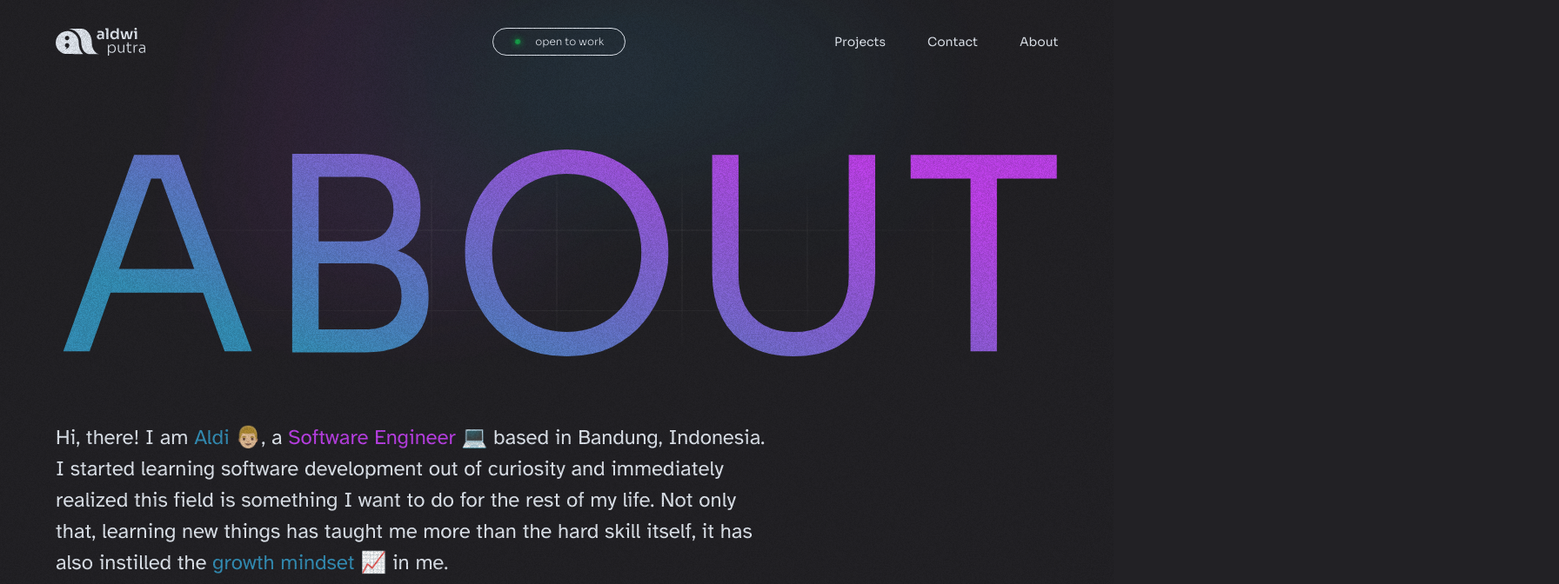
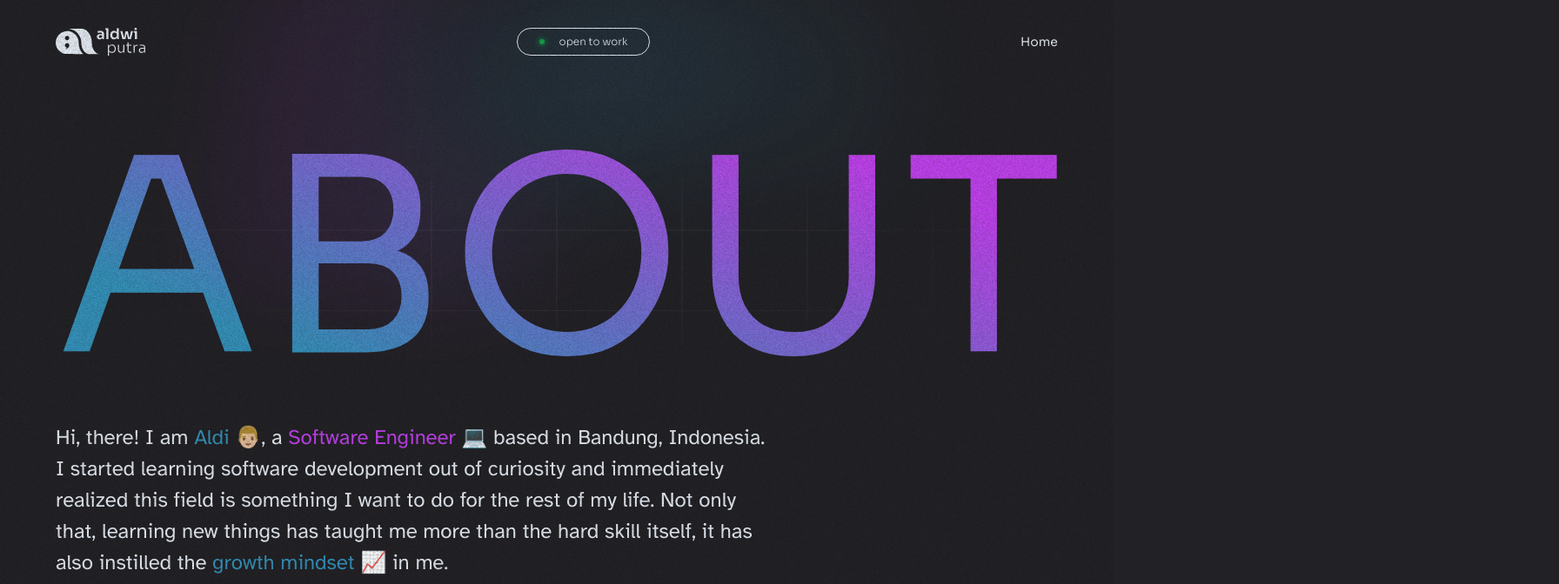
Before and after one commit to aldwiputra/aldwiputra-portfolio, a SvelteKit app: page /about in a window 1280 px wide. Shown: the top 672 px of the page at 87% size, 1792 px wide, since content can reach past the window. Built offline with nearby package versions, Linux system fonts and the light colour scheme.

Commit message:
fix navigation element

```diff
--- a/src/components/Navbar.svelte
+++ b/src/components/Navbar.svelte
@@ -1,5 +1,6 @@
-<script>
+<script lang="ts">
 	import Greeting from './Greeting.svelte';
+	import { page } from '$app/stores';
 </script>
 
 <header class="flex" data-justi-align="sb-center">
@@ -17,9 +18,11 @@
 
 	<nav>
 		<ul class="flex">
-			<li><a href="#projects">projects</a></li>
-			<li><a href="#contact">contact</a></li>
-			<li><a href="/about">about</a></li>
+			{#if $page.url.pathname === '/'}
+				<li><a href="/about">about</a></li>
+			{:else}
+				<li><a href="/">home</a></li>
+			{/if}
 		</ul>
 	</nav>
 
@@ -53,7 +56,7 @@
 	.open-to-work-container {
 		padding: 0.375rem 1.5rem;
 		display: none;
-		margin-left: 10rem;
+		/* margin-left: 10rem; */
 		/* transform: translateX(5rem); */
 		border-radius: 1.5rem;
 		border: 1px solid rgba(var(--rgb-off-white));
--- a/src/routes/+layout.svelte
+++ b/src/routes/+layout.svelte
@@ -1,6 +1,7 @@
 <script lang="ts">
 	import Container from '../components/Container.svelte';
 	import Navbar from '../components/Navbar.svelte';
+	import { page } from '$app/stores';
 	import '../global.css';
 
 	export const prerender = true;
--- a/src/routes/about/+page.svelte
+++ b/src/routes/about/+page.svelte
@@ -1,9 +1,16 @@
 <script>
 	import { fly } from 'svelte/transition';
+	import { circOut } from 'svelte/easing';
 	import SkillsSection from '../../components/SkillsSection.svelte';
+	import ContactSection from '../../components/ContactSection.svelte';
+
+	import { page } from '$app/stores';
+
+	let activepage = page;
+	console.log(activepage);
 </script>
 
-<svg viewBox="0 0 59.5 12.5" in:fly={{ y: 100 }}>
+<svg viewBox="0 0 59.5 12.5">
 	<style>
 		text {
 			font-weight: 400;
@@ -34,10 +41,15 @@
 		mask="url(#fade)"
 	/>
 
-	<text fill="url(#gr-simple" x="0" y="12">ABOUT</text>
+	<text
+		fill="url(#gr-simple"
+		x="0"
+		y="12"
+		in:fly={{ opacity: 0, y: 100, duration: 500, easing: circOut }}>ABOUT</text
+	>
 </svg>
 
-<p in:fly={{ opacity: 0, y: 100, delay: 200 }}>
+<p in:fly={{ opacity: 0, y: 100, delay: 500 }}>
 	Hi, there! I am <span class="blue">Aldi</span> 👨🏼, a
 	<span class="purple">Software Engineer </span>💻 based in Bandung, Indonesia. I started learning
 	software development out of curiosity and immediately realized this field is something I want to
@@ -46,6 +58,7 @@
 </p>
 
 <SkillsSection />
+<ContactSection />
 
 <style>
 	svg {
```
